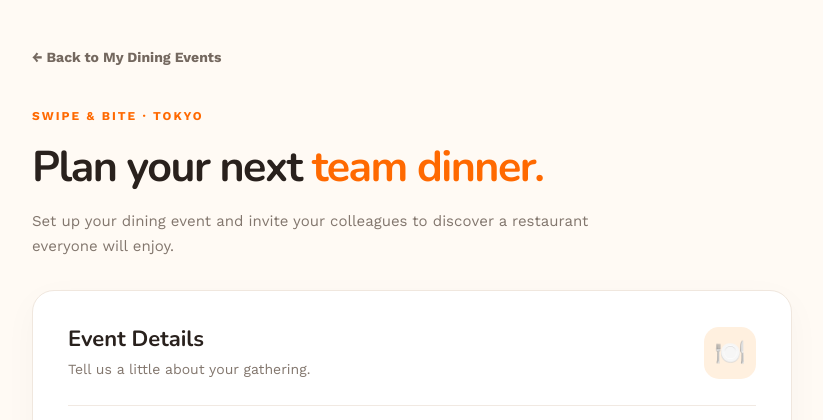
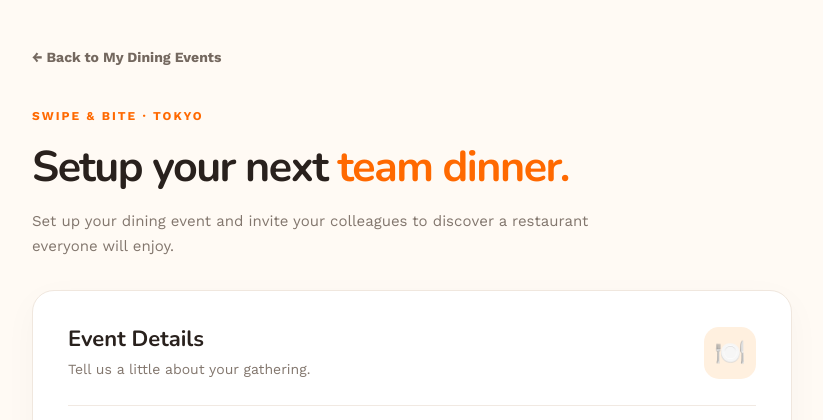
Before and after one commit to LZCR-JP/clone-s-b, a Rails app: page /nomikais/new in a window 1280 px wide. Shown: the top 420 px of the page, without its empty margins (228-1051 px from the left). Run offline with Rails 7, Linux system fonts and the light colour scheme; the visitor is signed in with stand-in values (Sample User, id 1); style sheets or scripts are compiled from the project's sources; some libraries are stand-ins or nearby versions.

Commit message:
done adding fe stuffs on all pages for now still in progress tho

```diff
--- a/app/views/nomikais/new.html.erb
+++ b/app/views/nomikais/new.html.erb
@@ -11,7 +11,7 @@
     <div class="create-event-header">
       <span class="event-eyebrow">SWIPE & BITE · TOKYO</span>
 
-      <h1>Plan your next <span>team dinner.</span></h1>
+      <h1>Setup your next <span>team dinner.</span></h1>
 
       <p>
         Set up your dining event and invite your colleagues
```
